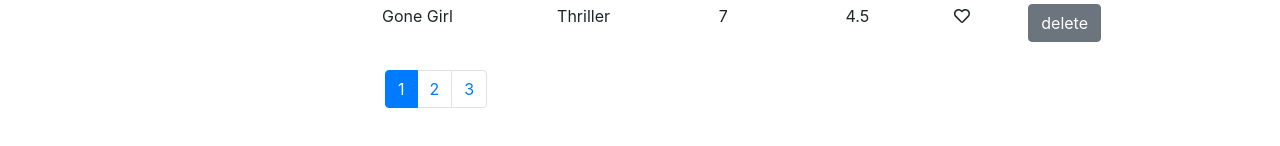
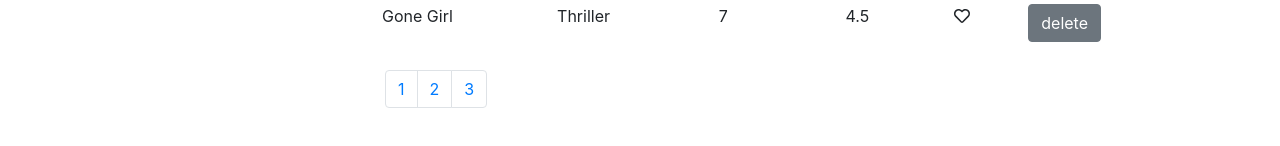
Before and after one commit to r1ri/reactcourse, a React (Create React App) app: page / in a window 1280 px wide. Shown: the part 288-434 px from the top of the page. Built offline with nearby package versions, Linux system fonts and the light colour scheme.

Commit message:
pagination finish

```diff
--- a/src/components/movies.jsx
+++ b/src/components/movies.jsx
@@ -115,7 +115,7 @@ export default class Movies extends Component {
                 itemCount={totalCount}
                 pageLength={pageLength}
                 onPageChange={this.handlePageChange}
-                currentPage={currentPage}
+
               />
             </div>
           </div>
```
